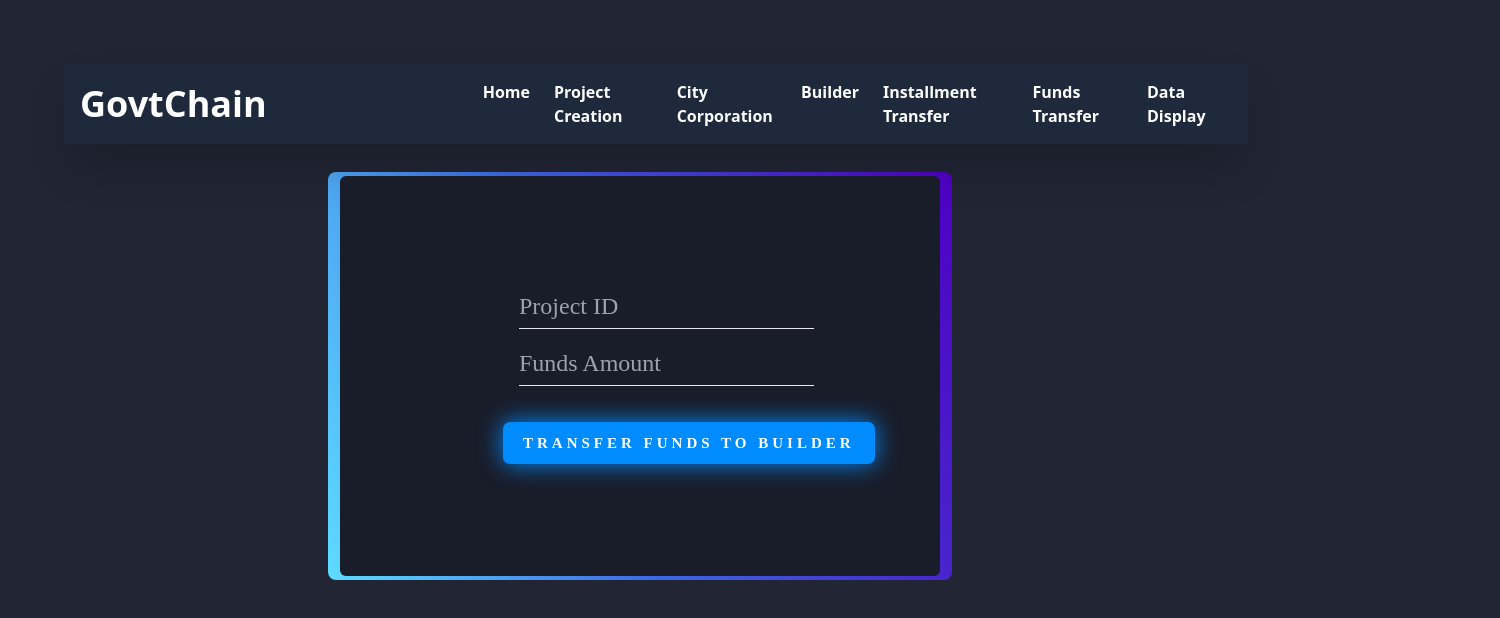
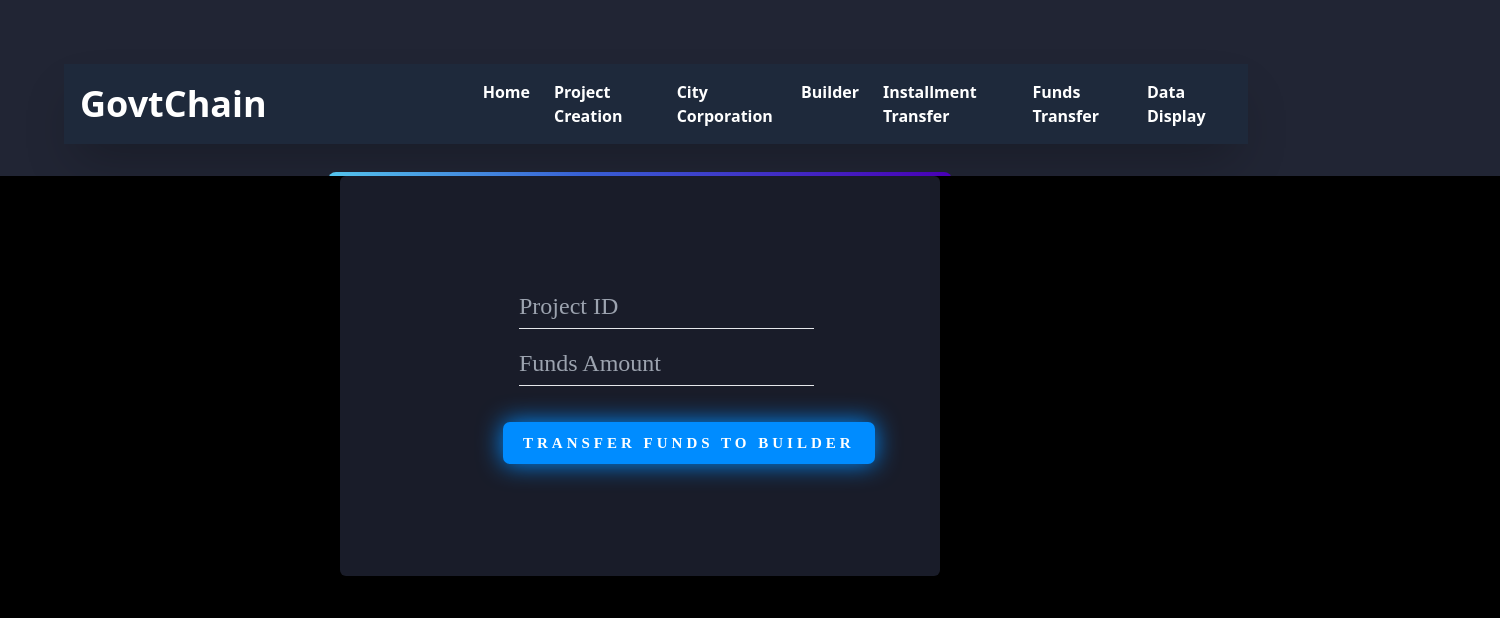
Before and after one commit to M8Rahman/blockchain-draft, a React (Create React App) app: page /funds-transfer in a window 1280 px wide. Shown: the top 618 px of the page, 1500 px wide, since content can reach past the window. Built offline with nearby package versions, Linux system fonts and the light colour scheme.

Commit message:
01/02/2024 11.31 pm

```diff
--- a/src/App.js
+++ b/src/App.js
@@ -15,7 +15,8 @@ function App() {
   return (
     <BrowserRouter>
     <Dashboard/>
-      {/* <ParticleHTML />Render the ParticleHTML component */}
+      <ParticleHTML/>
+      {/* Render the ParticleHTML component */}
       <Routes>
         <Route path='/Home' element={<Home/>}></Route>
         <Route path="/project-creation" element={<ProjectCreation/>} />
--- a/src/ParticleHTML.js
+++ b/src/ParticleHTML.js
@@ -123,7 +123,7 @@ const ParticleHTML = () => {
   }, []);
 
   return (
-    <div id="particles-js" style={{ position: 'absolute', width: '100%', height: '100%', backgroundColor: '#000' }} />
+    <div id="particles-js" style={{ position: 'absolute', width: '1500px', height: '100%', backgroundColor: '#000' }} />
   );
 }
 
```
